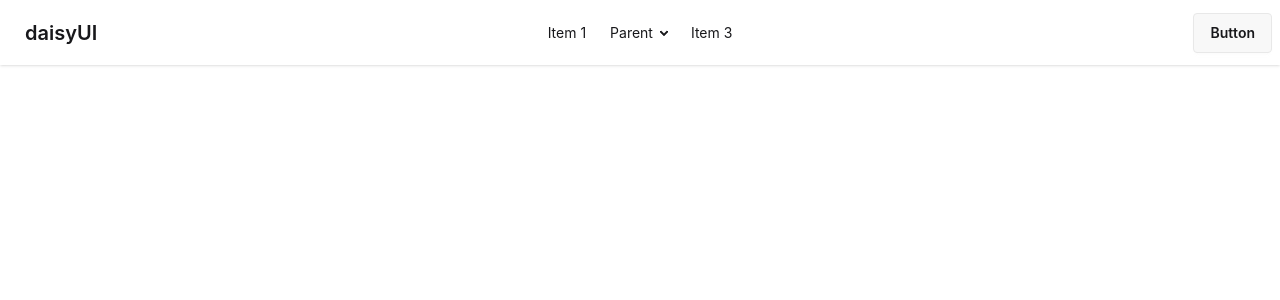
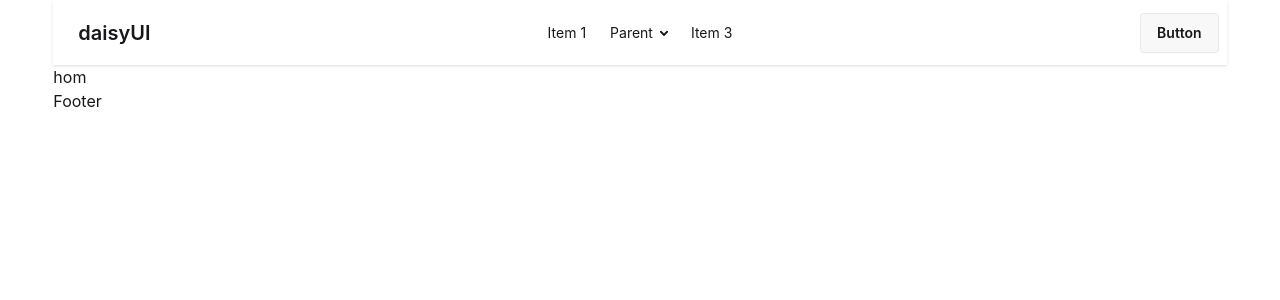
Before and after one commit to asik247/food-lovers-clientSite, a React (Vite) app: page / in a window 1280 px wide. Shown: the top 300 px of the page. Built offline with nearby package versions, Linux system fonts and the light colour scheme; no server answers.

Commit message:
router & root setup

```diff
--- a/src/Pages/HomePage/Home.jsx
+++ b/src/Pages/HomePage/Home.jsx
@@ -10,7 +10,7 @@ const Home = () => {
     }, [])
     return (
         <div>
-
+            <h1>hom</h1>
         </div>
     );
 };
--- /dev/null
+++ b/src/Root/Root.jsx
@@ -0,0 +1,16 @@
+import React from 'react';
+import Nav from '../Components/Navbar/Nav';
+import { Outlet } from 'react-router';
+import Foot from '../Components/Footer/Foot';
+
+const Root = () => {
+    return (
+        <div className='w-11/12 mx-auto'>
+            <Nav></Nav>
+            <Outlet></Outlet>
+            <Foot></Foot>
+        </div>
+    );
+};
+
+export default Root;
--- /dev/null
+++ b/src/Router/Router.jsx
@@ -0,0 +1,17 @@
+import { createBrowserRouter } from "react-router";
+import Root from "../Root/Root";
+import Home from "../Pages/HomePage/Home";
+
+const router = createBrowserRouter([
+    {
+        path:'/',
+        Component:Root,
+        children:[
+            {
+                index:true,
+                Component:Home
+            }
+        ]
+    }
+])
+export default router
--- a/src/main.jsx
+++ b/src/main.jsx
@@ -3,11 +3,14 @@ import { createRoot } from 'react-dom/client'
 import './index.css'
 import App from './App.jsx'
 import AuthProvider from './Context/AuthProvider.jsx'
+import Root from './Root/Root.jsx'
+import { RouterProvider } from 'react-router'
+import router from './Router/Router.jsx'
 
 createRoot(document.getElementById('root')).render(
   <StrictMode>
- <AuthProvider>
-     <App />
- </AuthProvider>
+    <AuthProvider>
+      <RouterProvider router={router}> <Root></Root> </RouterProvider>
+    </AuthProvider>
   </StrictMode>,
 )
```
